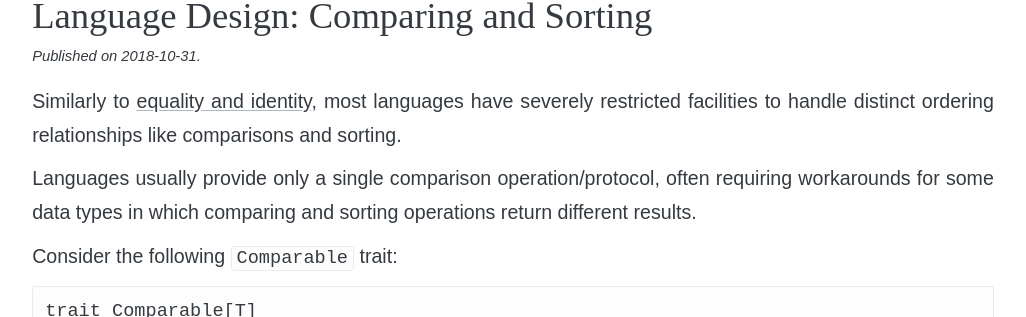
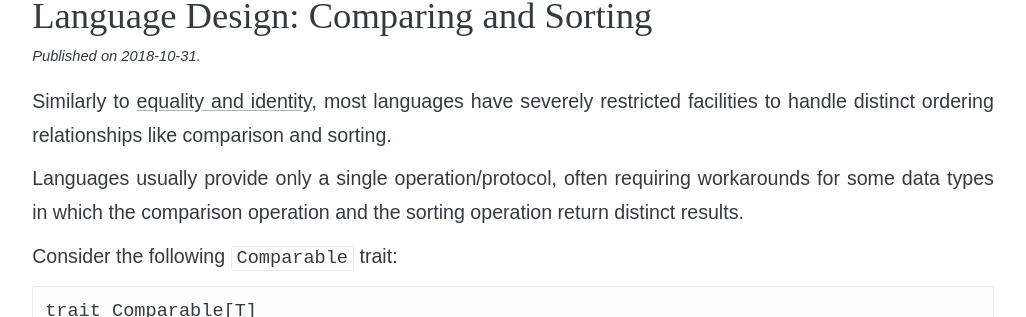
Before and after one commit to soc/soc.me, a Jekyll site: the page built from _languages/comparing-and-sorting.md, in a window 1280 px wide. Shown: the part 123-440 px from the top of the page, without its empty margins (127-1153 px from the left). Built offline with Jekyll 4.4.1, drawn with Linux system fonts in a browser that asks for light colours; some web fonts are replaced.

Commit message:
Comparison/sorting wording

```diff
--- a/_languages/comparing-and-sorting.md
+++ b/_languages/comparing-and-sorting.md
@@ -3,9 +3,9 @@ title:  "Language Design: Comparing and Sorting"
 date:   2018-10-31 12:00:00 +0200
 ---
 
-Similarly to [equality and identity](equality-and-identity-part1), most languages have severely restricted facilities to handle distinct ordering relationships like comparisons and sorting.
+Similarly to [equality and identity](equality-and-identity-part1), most languages have severely restricted facilities to handle distinct ordering relationships like comparison and sorting.
 
-Languages usually provide only a single comparison operation/protocol, often requiring workarounds for some data types in which comparing and sorting operations return different results.
+Languages usually provide only a single operation/protocol, often requiring workarounds for some data types in which the comparison operation and the sorting operation return distinct results.
 
 Consider the following `Comparable` trait:
 
```
